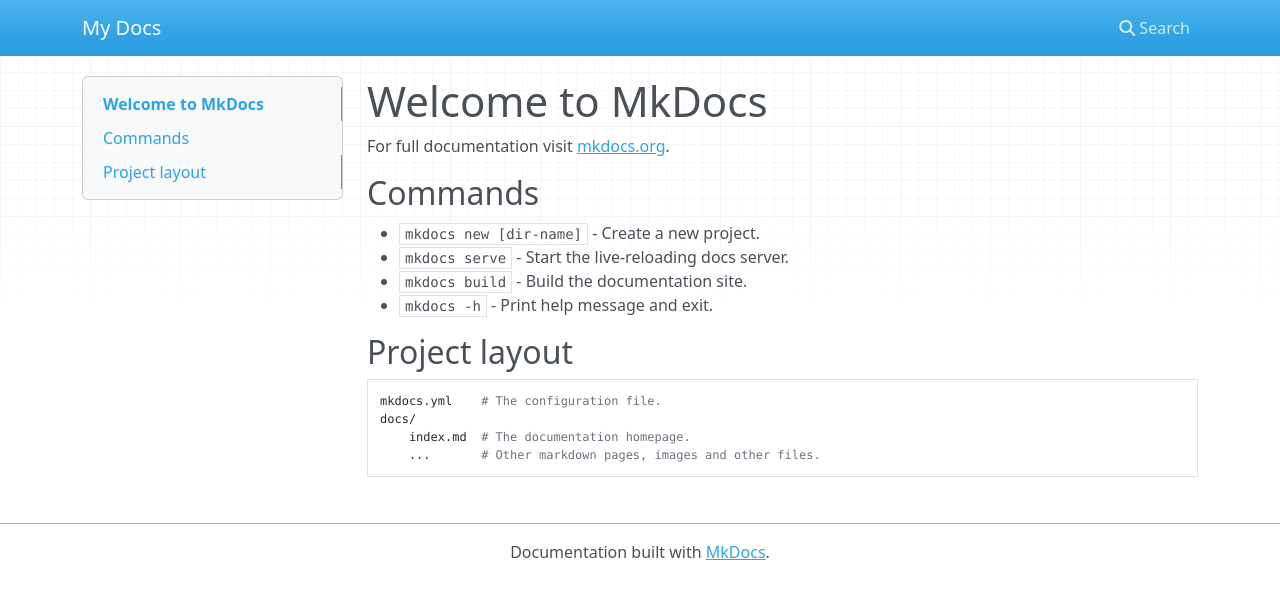
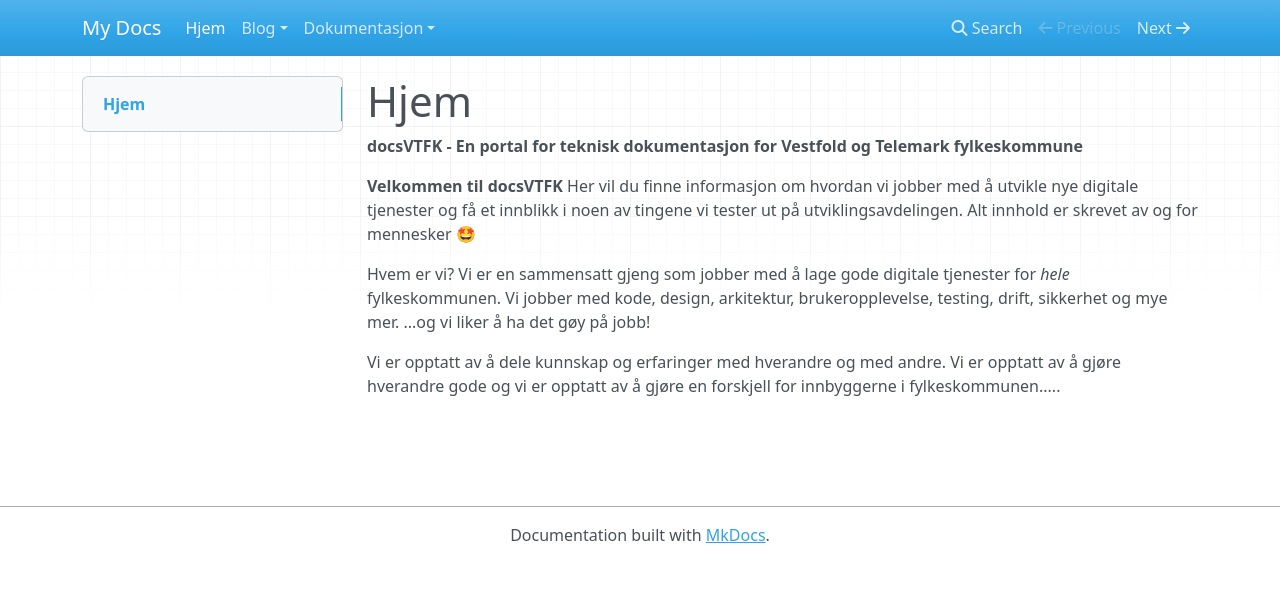
Before and after one commit to vtfk/docsVTFK, an MkDocs documentation site: the page built from docs/index.md, in a window 1280 px wide. Shown: the top 599 px of the page. Built offline with MkDocs 1.6.1, drawn with Linux system fonts in a browser that asks for light colours; nearby versions of some CDN libraries.

Commit message:
Added content

```diff
--- /dev/null
+++ b/docs/blog/.authors.yml
@@ -0,0 +1,5 @@
+authors:
+  tomjarle:
+    name: Tom Jarle Christiansen
+    description: Potet
+    avatar: https://github.com/fuzzbin.png
--- a/docs/index.md
+++ b/docs/index.md
@@ -1,17 +1,9 @@
-# Welcome to MkDocs
+# Hjem
 
-For full documentation visit [mkdocs.org](https://www.mkdocs.org).
+**docsVTFK - En portal for teknisk dokumentasjon for Vestfold og Telemark fylkeskommune**
 
-## Commands
+**Velkommen til docsVTFK** Her vil du finne informasjon om hvordan vi jobber med å utvikle nye digitale tjenester og få et innblikk i noen av tingene vi tester ut på utviklingsavdelingen. Alt innhold er skrevet av og for mennesker 🤩
 
-* `mkdocs new [dir-name]` - Create a new project.
-* `mkdocs serve` - Start the live-reloading docs server.
-* `mkdocs build` - Build the documentation site.
-* `mkdocs -h` - Print help message and exit.
+Hvem er vi? Vi er en sammensatt gjeng som jobber med å lage gode digitale tjenester for *hele* fylkeskommunen. Vi jobber med kode, design, arkitektur, brukeropplevelse, testing, drift, sikkerhet og mye mer. ...og vi liker å ha det gøy på jobb!
 
-## Project layout
-
-    mkdocs.yml    # The configuration file.
-    docs/
-        index.md  # The documentation homepage.
-        ...       # Other markdown pages, images and other files.
+Vi er opptatt av å dele kunnskap og erfaringer med hverandre og med andre. Vi er opptatt av å gjøre hverandre gode og vi er opptatt av å gjøre en forskjell for innbyggerne i fylkeskommunen.....
```
Also changed, not shown: docs/blog/index.md (added, +3 -0 lines), docs/blog/posts/halloVerden.md (added, +16 -0 lines), docs/dokumentasjon/Azure/function-app.md (added, +20 -0 lines), docs/images/vtfk.png (added).
